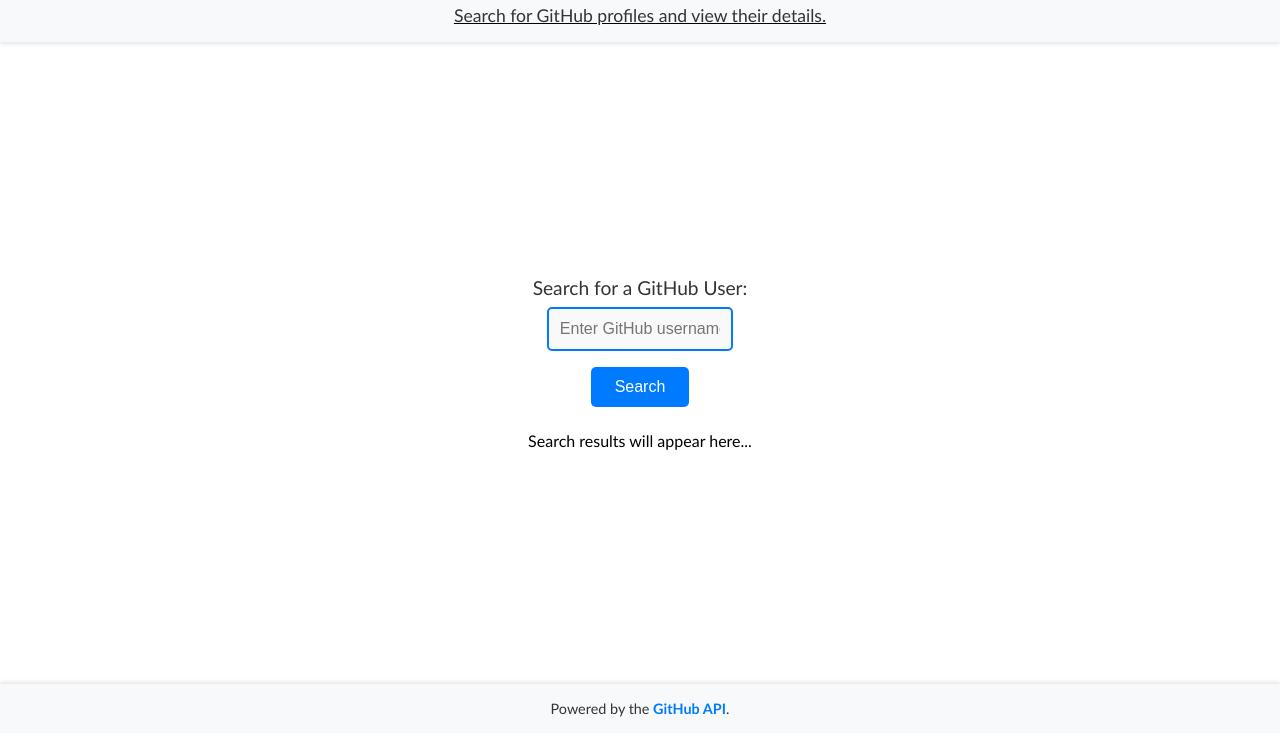
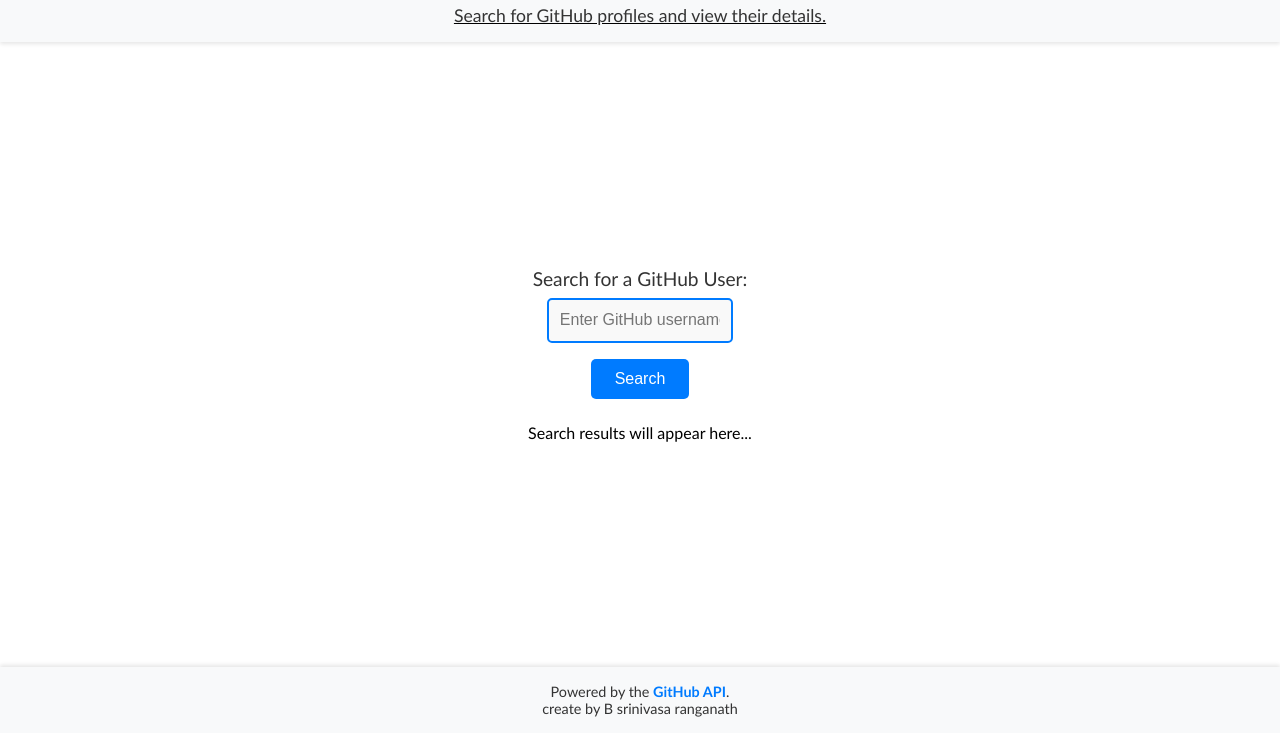
Before and after one commit to MAVERICK400x/GitHub-user-id-finder, a website: page public/index.html in a window 1280 px wide. Shown: the part 67-800 px from the top of the page. Drawn offline with nearby package versions, Linux system fonts and the light colour scheme.

Commit message:
Update index.html

```diff
--- a/public/index.html
+++ b/public/index.html
@@ -31,6 +31,7 @@
 
     <footer>
         <p>Powered by the <a href="https://api.github.com" target="_blank" rel="noopener">GitHub API</a>.</p>
+        <p>create by B srinivasa ranganath</p>
     </footer>
     <script src="./script.js"></script>
 </body>
```
